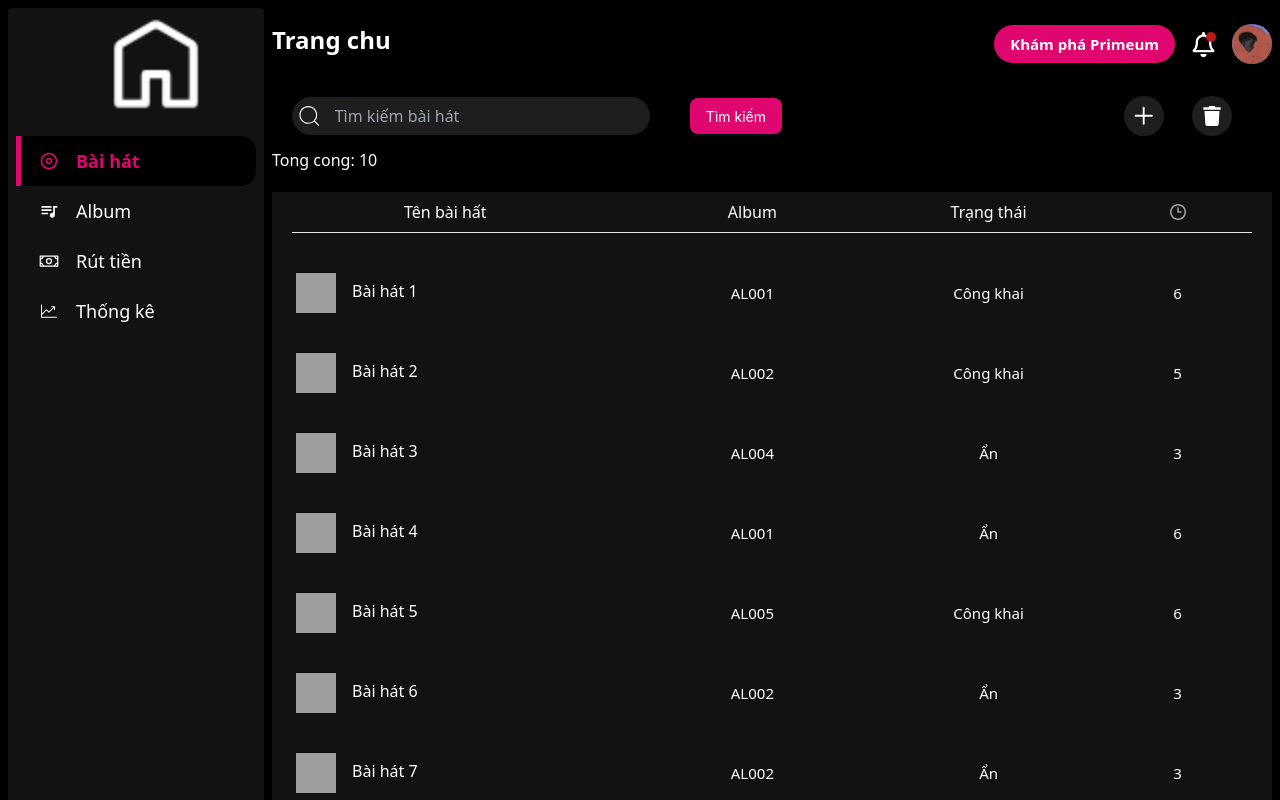
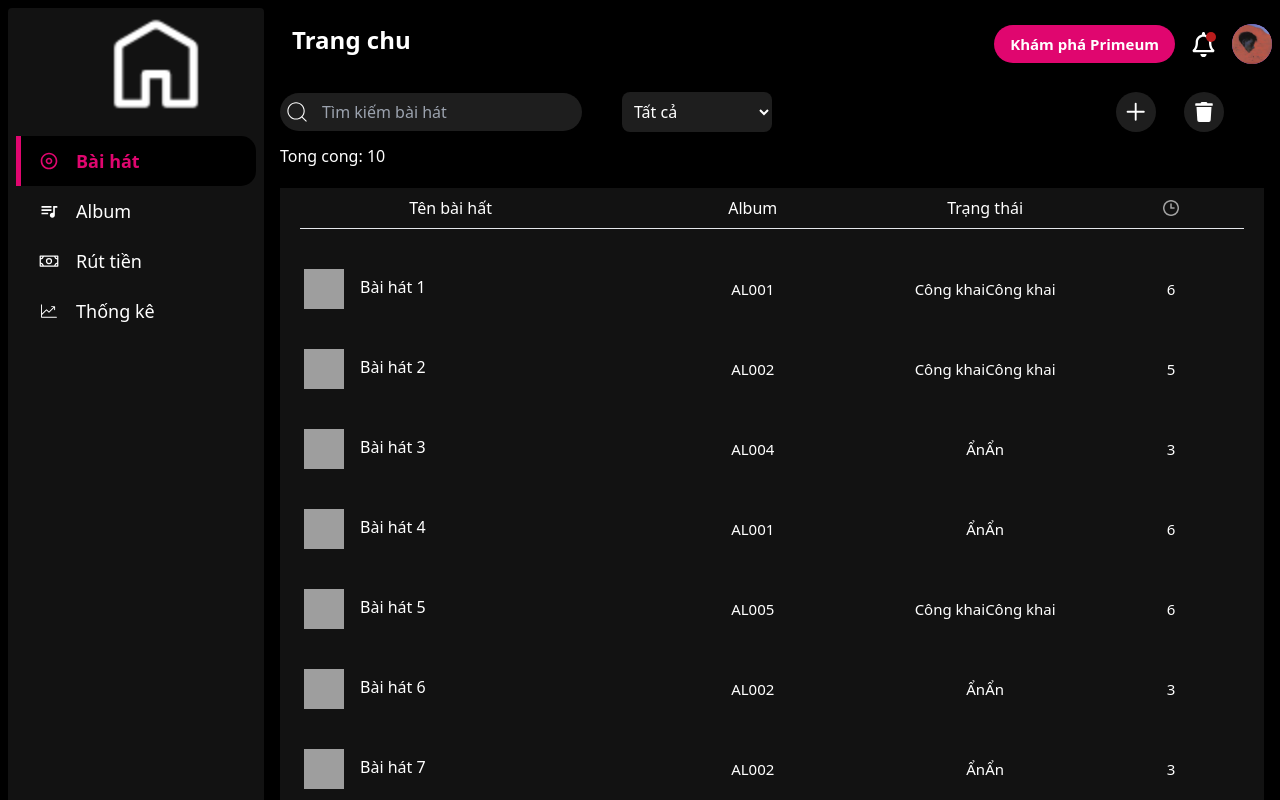
Before and after one commit to doanhdai/Music_App, a React (Vite) app in the folder music_app/: page /artist-site in a window 1280 px wide. Shown: the top 800 px of the page. Built offline with nearby package versions, Linux system fonts and the light colour scheme; no server answers; grey boxes are pictures that could not be loaded.

Commit message:
Update filter song,album of artist

```diff
--- a/music_app/src/pages/artist/ArtistAlbumPage.jsx
+++ b/music_app/src/pages/artist/ArtistAlbumPage.jsx
@@ -44,13 +44,16 @@ const ArtistAlbumPage = () => {
     },
   ];
   const [albums, setAlbum] = useState([]);
+  const [showAddAlbumModal, setShowAddAlbumModal] = useState(false);
+  const [currentActionType, setCurrentActionType] = useState('details');
+  const [searchQuery, setSearchQuery] = useState("");
+  const [selectedStatus, setSelectedStatus] = useState(2);
 
   useEffect(() => {
     setAlbum(fakeAlbumData);
   }, []);
 
-  const [showAddAlbumModal, setShowAddAlbumModal] = useState(false);
-  const [currentActionType, setCurrentActionType] = useState('details');
+
 
   const handleShowAddAlbumModal = () => {
 
@@ -77,37 +80,51 @@ const ArtistAlbumPage = () => {
       alert(`Đang ở trạng thái ${actionList[actionType]}`)
     }
   }
+
+  const filteredAlbums = albums.filter((item) => {
+    return (
+      item.tenAlbum.toLowerCase().includes(searchQuery.toLowerCase()) &&
+      ( selectedStatus == 2 || item.trangThai == selectedStatus) // 2 la tat ca
+    )
+  });
+
   return (
     <>
-      <div className="p-5">
+      <div className="p-2 mt-5">
         {/* manage bar */}
         <div className="grid grid-cols-2 justify-center ">
-          <form action="">
+          <div className="inline-flex items-center gap-10">
             <div className="flex items-center p-1 w-[500px] bg-[#1E1E1E] justify-between rounded-3xl">
               <CiSearch className="text-3xl font-bold" />
               <input
                 className="bg-inherit w-[100%] outline-none ml-3"
                 type="text"
-                placeholder="Tìm kiếm bài hát, album,..."
+                placeholder="Tìm kiếm album"
+                onChange={(e) => setSearchQuery(e.target.value)}
               />
             </div>
-          </form>
+            <div className="flex flex-col">
+            <select
+              className="bg-[#1E1E1E] text-white p-2 rounded-lg border-none w-[150px]  cursor-pointer"
+              value={selectedStatus}
+              onChange={(e) => {
+                setSelectedStatus(e.target.value);
+
+              }}
+            >
+              <option value="2">Tất cả</option>
+              <option value="1">Công khai</option>
+              <option value="0">Ẩn</option>
+            </select>
+          </div>
+          </div>
 
           <div className="flex flex-row justify-end gap-7 pr-10 align-middle">
-            <button className="h-10 w-10 rounded-full bg-[#1E1E1E] text-white">
-              <BsSendPlus className="m-auto" />
-            </button>
             <button
               onClick={() => handleShowAddAlbumModal()}
               className="text-3xl h-10 w-10 rounded-full bg-[#1E1E1E]  text-white"
             >
               <GoPlus className="m-auto" />
-            </button>
-
-            <button className={`text-xl h-10 w-10 rounded-full bg-[#1E1E1E]  text-white ${currentActionType === "edit" ? 'bg-[#EB2272]' : '' }`}>
-              <TfiPencil
-              onClick={() => handleClickStatusChange('edit')}
-              className="m-auto" />
             </button>
             <button
             onClick={() => handleClickStatusChange('delete')}
@@ -120,8 +137,8 @@ const ArtistAlbumPage = () => {
             modalState={showAddAlbumModal}
           />
         </div>
-        <h3 className="mt-3">Tong cong: {albums.length}</h3>
-        <AlbumList albums={albums} currentActionType={currentActionType}/>
+        <h3 className="mt-3">Tổng cộng: {filteredAlbums.length}</h3>
+        <AlbumList albums={filteredAlbums} currentActionType={currentActionType}/>
       </div>
     </>
   );
--- a/music_app/src/pages/artist/ArtistSongPage.jsx
+++ b/music_app/src/pages/artist/ArtistSongPage.jsx
@@ -22,36 +22,40 @@ import AddSongModal from "./components/AddSongModal";
 import EditSongModal from "./components/EditSongModal";
 
 const ArtistSongPage = () => {
-
   const [songsData, setSongsData] = useState([]);
-  const [currentActionType, setCurrentActionType] = useState('details');
+  const [currentActionType, setCurrentActionType] = useState("details");
   const [showAddSongModal, setShowAddSongModal] = useState(false);
   const [searchQuery, setSearchQuery] = useState("");
-  const [selectedStatus, setSelectedStatus] = useState("");
-  const [filteredSongs, setFilteredSongs] = useState([]);
+  const [selectedStatus, setSelectedStatus] = useState(2);
+
+
   const handleShowAddSongModal = () => {
     setShowAddSongModal(true);
   };
   const handleCloseAddSongModal = () => {
     setShowAddSongModal(false);
   };
-
+  const handleEditStatusChange = () => {
+    setCurrentActionType('edit');
+  }
+  const handleDeleteStatusChange = () => {
+    setCurrentActionType('delete');
+  }
   const actionList = {
-    'delete': ' xóa',
-    'edit' : 'chỉnh sửa',
-    'details': ' xem chi tiết'
-  }
-  const handleClickStatusChange =(actionType) => {
+    delete: " xóa",
+    edit: "chỉnh sửa",
+    details: " xem chi tiết",
+  };
+  const handleClickStatusChange = (actionType) => {
     // status include details,edit,delete
     if (actionType === currentActionType) {
-      setCurrentActionType('details');
+      setCurrentActionType("details");
       alert(`Thoát trạng thái ${actionList[actionType]}`);
+    } else {
+      setCurrentActionType(actionType);
+      alert(`Đang ở trạng thái ${actionList[actionType]}`);
     }
-    else {
-      setCurrentActionType(actionType);
-      alert(`Đang ở trạng thái ${actionList[actionType]}`)
-    }
-  }
+  };
   // fetch data from server
   useEffect(() => {
     // fetch("link")
@@ -63,48 +67,22 @@ const ArtistSongPage = () => {
     //     setSongs(data);
     //   });
     setSongsData(songData2);
-    setFilteredSongs(songData2);
+
+
   }, []);
 
-  const displayStatus = (status) => {
-    switch (status) {
-      case 1:
-        return "Chờ duyệt";
-      case 2:
-        return "Công khai";
-      case 3:
-        return "bị Khóa";
-      default:
-        return "";
-    }
-  };
 
-  const handleSearchAndReset = (keyword) => {
-      setSearchQuery(keyword)
-      setSelectedStatus("");
-
-      const filteredItems = () => {
-        if (keyword === "") return songsData;
-        else {
-
-        const filter = songsData.filter((song) => {
-          const matchesQuery = song.ten_bai_hat
-            .toLowerCase()
-            .includes(keyword.toLowerCase());
-
-          return matchesQuery  ;
-        });
-        return filter;
-      }
-
-  };
-  setFilteredSongs(filteredItems);
-  };
+  const filteredSongs = songsData.filter((item) => {
+    return (
+      item.ten_bai_hat.toLowerCase().includes(searchQuery.toLowerCase()) &&
+      ( selectedStatus == 2 || item.trang_thai == selectedStatus) // 2 la tat ca
+    )
+  });
 
   return (
-    <div className="mt-8">
-      <div className="ml-5 grid grid-cols-2 justify-center ">
-          <div className="inline-flex items-center gap-10">
+    <div className="p-2 mt-5">
+      <div className=" grid grid-cols-2 justify-center ">
+        <div className="inline-flex items-center gap-10">
           <div className="flex items-center p-1 w-[500px] bg-[#1E1E1E] justify-between rounded-3xl">
             <CiSearch className="text-3xl font-bold" />
             <input
@@ -112,17 +90,25 @@ const ArtistSongPage = () => {
               type="text"
               placeholder="Tìm kiếm bài hát"
               value={searchQuery}
-              onChange={(e) => handleSearchAndReset(e.target.value)}
+              onChange={(e) => setSearchQuery(e.target.value)}
             />
           </div>
-          <Button
-              onClick={handleSearchAndReset}
-              type="primary"
-              className="rounded-lg bg-[#E0066F] h-[36px] w-[100px] hover:!bg-[#E0066F]"
+
+          <div className="flex flex-col">
+            <select
+              className="bg-[#1E1E1E] text-white p-2 rounded-lg border-none w-[150px]  cursor-pointer"
+              value={selectedStatus}
+              onChange={(e) => {
+                setSelectedStatus(e.target.value);
+
+              }}
             >
-              Tìm kiếm
-            </Button>
+              <option value="2">Tất cả</option>
+              <option value="1">Công khai</option>
+              <option value="0">Ẩn</option>
+            </select>
           </div>
+        </div>
 
         <div className="flex flex-row justify-end gap-7 pr-10 align-middle">
           <button
@@ -135,8 +121,11 @@ const ArtistSongPage = () => {
 
           {/* delete */}
           <button
-          onClick={()=> handleClickStatusChange('delete')}
-          className={`text-xl h-10 w-10 rounded-full bg-[#1E1E1E]  text-white ${currentActionType === "delete" ? 'bg-[#EB2272]' : '' }`}>
+            onClick={() => handleClickStatusChange("delete")}
+            className={`text-xl h-10 w-10 rounded-full bg-[#1E1E1E]  text-white ${
+              currentActionType === "delete" ? "bg-[#EB2272]" : ""
+            }`}
+          >
             <FaTrash className="m-auto" />
           </button>
         </div>
@@ -146,12 +135,15 @@ const ArtistSongPage = () => {
         />
       </div>
       <h3 className="mt-3">Tong cong: {filteredSongs.length}</h3>
-      <SongList2 songsData={filteredSongs} currentActionType={currentActionType} />
+      <SongList2
+        songsData={filteredSongs}
+        currentActionType={currentActionType}
+      />
     </div>
   );
 };
 
-const SongDetailModal = ({detailsSongModalState, song, onClose }) => {
+const SongDetailModal = ({ detailsSongModalState, song, onClose }) => {
   if (!detailsSongModalState) return null;
   const songData = songData2[1];
   return (
@@ -216,7 +208,6 @@ const SongDetailModal = ({detailsSongModalState, song, onClose }) => {
           onClick={onClose}
           className="absolute top-2 right-2 text-white py-2 px-4 rounded"
         >
-
           X
         </button>
       </div>
@@ -225,7 +216,7 @@ const SongDetailModal = ({detailsSongModalState, song, onClose }) => {
 };
 
 // Theo kieu cua dai
-const SongList2 = ({songsData, currentActionType}) => {
+const SongList2 = ({ songsData, currentActionType }) => {
   // fake data
 
   const [selectedSong, setSelectedSong] = useState(null);
@@ -239,7 +230,7 @@ const SongList2 = ({songsData, currentActionType}) => {
   const handleShowEditModal = (song) => {
     setSelectedSong(song);
     setEditSongModalState(true);
-  }
+  };
   const handleCloseDetailModal = () => {
     setSelectedSong(null);
     setDetailsSongModalState(false);
@@ -248,27 +239,26 @@ const SongList2 = ({songsData, currentActionType}) => {
 
   function deleteSong(song) {
     //gửi data song để xóa
-    alert('xoa')
+    alert("xoa");
   }
 
   const clickedAction = {
-    'details': (song) =>  handleShowDetails(song),
-    'edit': (song) =>  handleShowEditModal(song),
-    'delete': (song) =>  deleteSong(song),
+    details: (song) => handleShowDetails(song),
+    edit: (song) => handleShowEditModal(song),
+    delete: (song) => deleteSong(song),
   };
-
 
   function handleClickedSongItem(actionType, songInformation) {
     const action = clickedAction[actionType];
     if (action) {
       return clickedAction[actionType](songInformation);
-  } else {
+    } else {
       alert(`Wrong action type ${actionType}`);
-  }
+    }
   }
 
   return (
-    <div className="mt-5 bg-[#121212] h-screen">
+    <div className="mt-5 bg-[#121212] h-screen overflow-scroll">
       <div className=" py-2 grid grid-cols-5 sm:grid-cols-[3.5fr_3fr_2fr_2fr] pl-2 text-center  text-[#fff] ">
         <p>Tên bài hất</p>
         <p>Album</p>
@@ -276,7 +266,7 @@ const SongList2 = ({songsData, currentActionType}) => {
         <img className="m-auto w-4 " src={assets.clock_icon}></img>{" "}
         {/*  thoi luon*/}
       </div>
-      <hr className="mx-5"/>
+      <hr className="mx-5" />
 
       {songsData.map((item, index) => (
         <div
@@ -296,6 +286,7 @@ const SongList2 = ({songsData, currentActionType}) => {
           <p className="text-[15px] text-center">{item.ma_album}</p>
           <p className="text-[15px] text-center">
             {item.trang_thai === 1 ? "Công khai" : "Ẩn"}
+            {item.trang_thai === 1 ? "Công khai" : "Ẩn"}
           </p>
           <p className="text-[15px] text-center">{item.thoi_luong}</p>
         </div>
@@ -311,7 +302,7 @@ const SongList2 = ({songsData, currentActionType}) => {
         songDetails={selectedSong}
         editSongModalState={editSongModalState}
         onClose={handleCloseDetailModal}
-        />
+      />
     </div>
   );
 };
--- a/music_app/src/pages/artist/components/ArtisNavbar.jsx
+++ b/music_app/src/pages/artist/components/ArtisNavbar.jsx
@@ -15,7 +15,7 @@ const ArtistNavbar = () => {
   return (
     <div>
       <div className="w-full flex justify-between  font-semibold ">
-        <h1 className="text-2xl">Trang chu</h1>
+        <h1 className="ml-5 text-2xl">Trang chu</h1>
 
         <div className="flex items-center gap-4">
 
```
